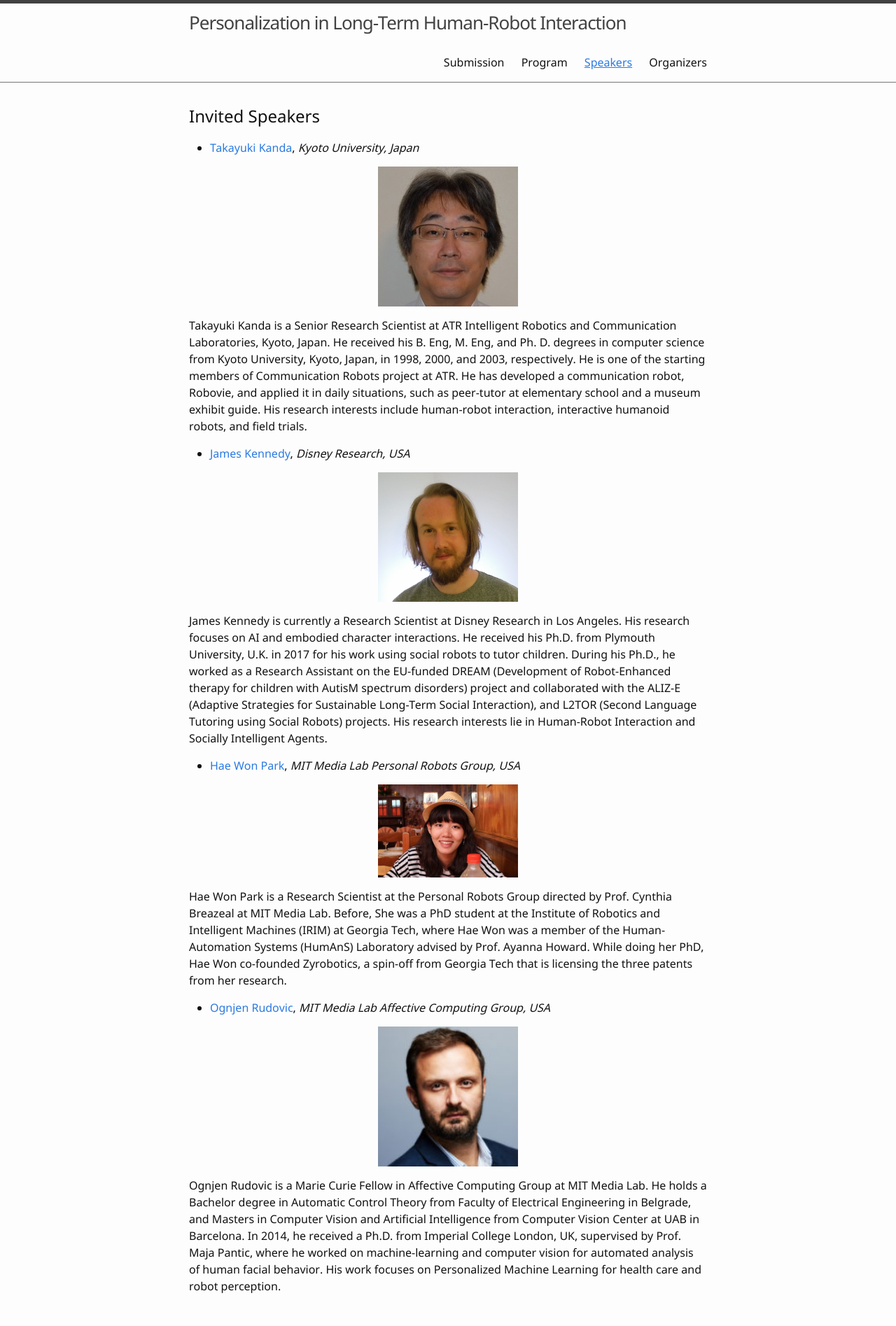
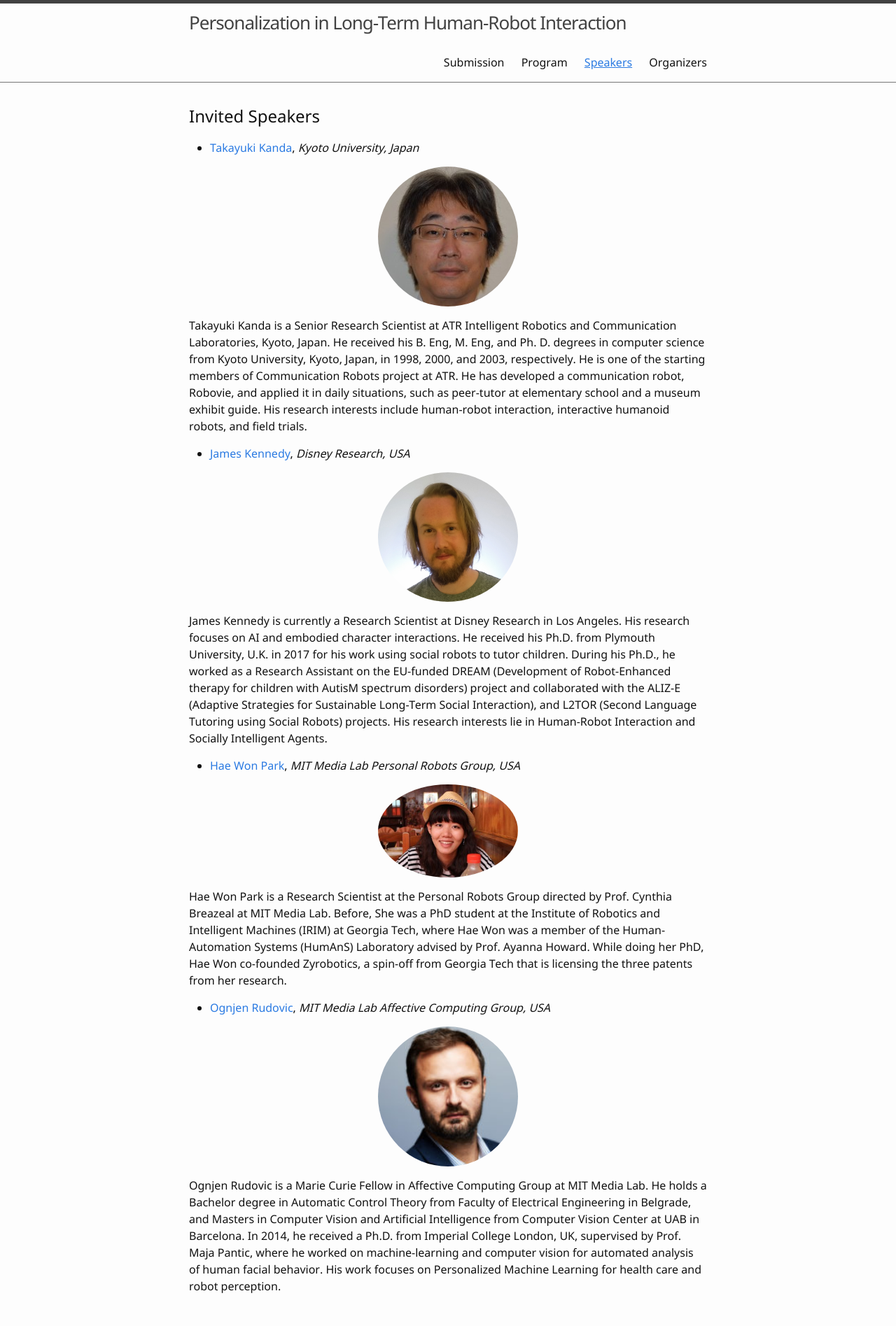
Before and after one commit to mcstaffa81/leap_hri_2023.io, a Jekyll site: the page built from 2-speakers.md, in a window 1280 px wide. Shown: the whole page at 70% size. Built offline with Jekyll 4.4.1, drawn with Linux system fonts in a browser that asks for light colours.

Commit message:
adding formatting to speakers pictures

```diff
--- a/2-speakers.md
+++ b/2-speakers.md
@@ -4,6 +4,8 @@ nav: true
 ---
 
 ## Invited Speakers
+
+<div class="id-pics" markdown="1">
 
 - [Takayuki Kanda](http://www.robot.soc.i.kyoto-u.ac.jp/~kanda/), *Kyoto University, Japan*
 {% include figure.html img="takayuki-kanda.jpeg" alt="Takayuki Kanda" width="200px" height="200px" %}
@@ -20,3 +22,5 @@ Hae Won Park is a Research Scientist at the Personal Robots Group directed by Pr
 - [Ognjen Rudovic](http://www.orudovic.me/), *MIT Media Lab Affective Computing Group, USA*
 {% include figure.html img="oggi-rudovic.jpg" alt="Ognjen Rudovic" width="200px" height="200px" %}
 Ognjen Rudovic is a Marie Curie Fellow in Affective Computing Group at MIT Media Lab. He holds a Bachelor degree in Automatic Control Theory from Faculty of Electrical Engineering in Belgrade, and Masters in Computer Vision and Artificial Intelligence from Computer Vision Center at UAB in Barcelona. In 2014, he received a Ph.D. from Imperial College London, UK, supervised by Prof. Maja Pantic, where he worked on machine-learning and computer vision for automated analysis of human facial behavior. His work focuses on Personalized Machine Learning for health care and robot perception.
+
+</div>
```
Also changed, not shown: images/sam-spaulding.jpeg.
